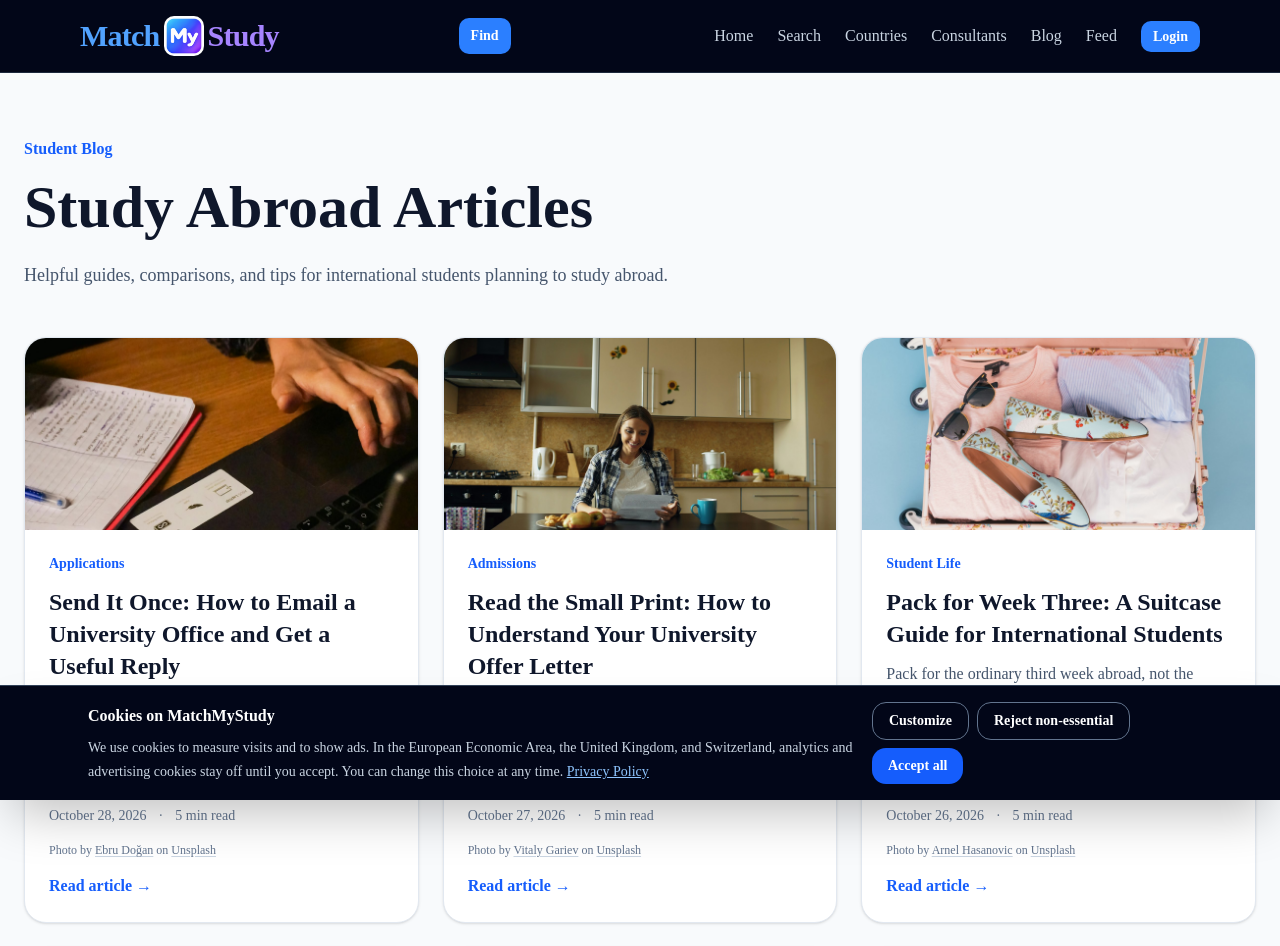
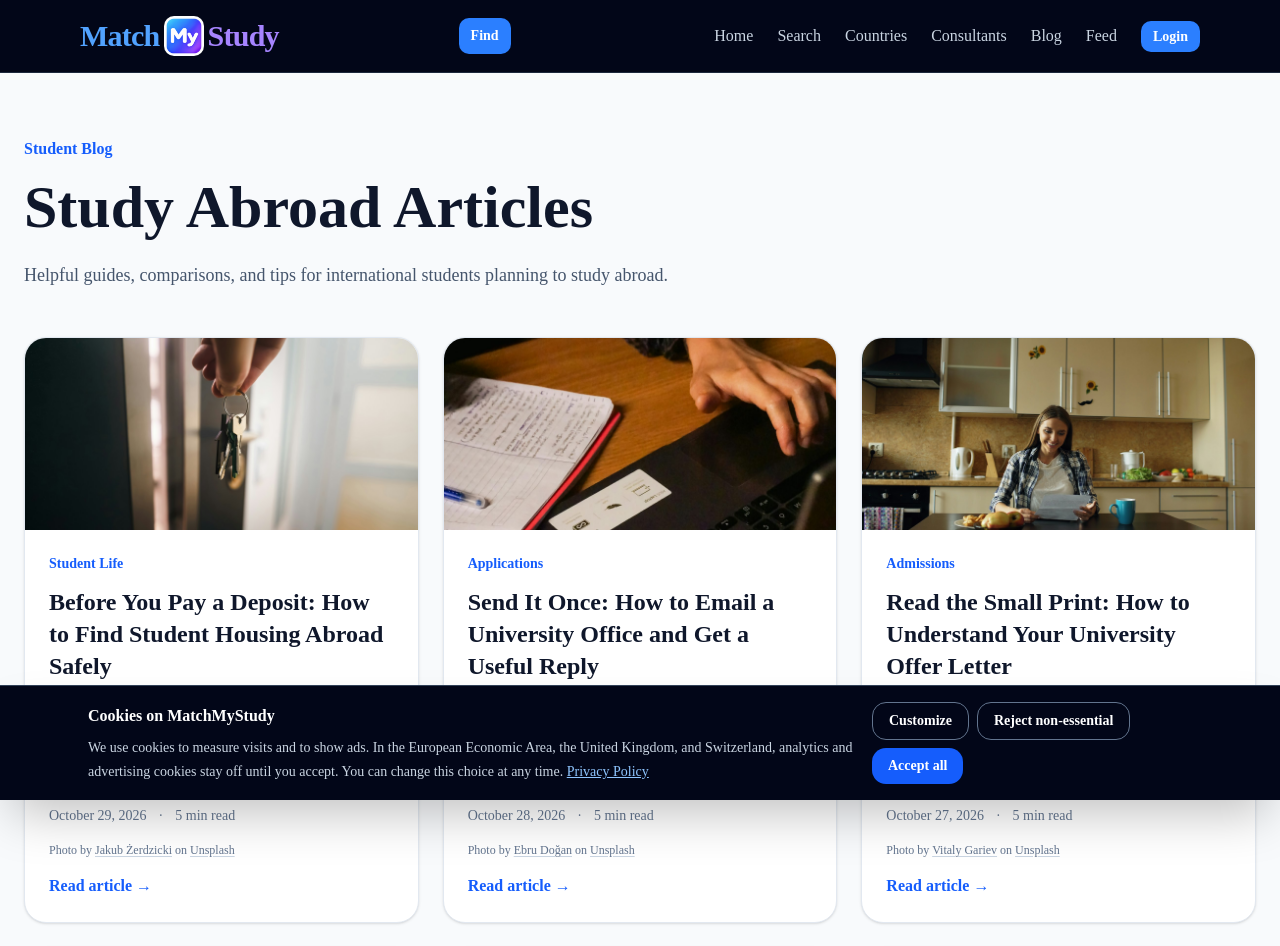
Before and after one commit to Ravindu612/MatchMyStudy, a Next.js app: page /blog in a window 1280 px wide. Shown: the top 946 px of the page. Built offline with nearby package versions, Linux system fonts and the light colour scheme; no server answers.

Commit message:
Add October 29 blog post: Before You Pay a Deposit

```diff
--- a/data/blog/posts.ts
+++ b/data/blog/posts.ts
@@ -72,6 +72,53 @@ export function formatBlogDate(date: string) {
 }
 
 export const blogPosts: BlogPost[] = [
+  {
+    title: "Before You Pay a Deposit: How to Find Student Housing Abroad Safely",
+    slug: "before-you-pay-a-deposit",
+    description: "A calm guide to finding a room abroad from far away: where to look first, the warning signs of a rental scam, what to check in a contract, and when it is safe to send money.",
+    category: "Student Life",
+    date: "2026-10-29",
+    readTime: "5 min read",
+    intro: "Finding a room in a city you have never visited is one of the strangest parts of studying abroad. You are scrolling through photos of kitchens on the other side of the world, trying to guess which street is safe, which price is fair, and which friendly landlord is real.\n\nMost listings are honest. But housing is also where many international students lose money, because they are far away, short on time, and easy to rush. This guide is about slowing down at the one moment that matters most: before you pay anything.",
+    sections: [
+      {
+        heading: "Start with the university, not the internet",
+        text: "Before you open a single listings site, read your university's accommodation pages. Many universities run their own residences, keep lists of approved private halls, or have a housing office that answers questions from new international students. Some offer a guaranteed or priority place for first-year or international students if you apply by a certain date.\n\nEven if university housing is full or not right for you, the housing office often knows which local platforms are reputable, what a normal contract looks like in that country, and which scams are going around this year. A short email to them can save you hours of guessing.",
+      },
+      {
+        heading: "Know what normal looks like where you are going",
+        text: "Renting works differently from country to country. In some places a large deposit is standard; in others it is capped by law. Some cities expect you to bring your own furniture, and in others rooms are almost always furnished. Some contracts include heating, water, and internet, and others leave you to set them up yourself.\n\nLook for the official government or city page on renting, and read your university's advice for students. Once you know what is normal, anything far outside it, such as a much lower rent than similar rooms nearby, or a demand for months of rent upfront, starts to stand out.",
+      },
+      {
+        heading: "The warning signs of a rental scam",
+        text: "Scams tend to look alike. The rent is noticeably cheaper than everything else in the area. The landlord is abroad, busy, or for some reason cannot show you the room, but promises to post the keys once you pay. You are pushed to decide today because \"many other students are interested\". You are asked to pay by money transfer service, cryptocurrency, gift cards, or to a personal account in another country.\n\nOther signs are quieter: photos that look like a hotel advert, an address that does not quite match the pictures, or a landlord who stops answering simple questions once you ask them. If you are unsure, copy one of the photos into a reverse image search. If the same room appears in other cities under other names, walk away.",
+      },
+      {
+        heading: "See the room, or get someone to see it for you",
+        text: "The safest rule is simple: do not send money for a room that nobody you trust has seen. If you cannot visit yourself, ask for a live video call where the landlord walks through the room, opens the window to show the street, and tells you the address while you watch. A recorded video is not the same, because it can be copied.\n\nIf you know a student already in the city, or the university has a buddy or mentor program, ask whether someone could look at the place. Another option is to book a short, flexible stay for your first week or two, through a provider with clear cancellation rules, and look for a longer-term room once you are there. It costs a little more at the start, but it lets you see places in person.",
+      },
+      {
+        heading: "Read the contract before you sign it",
+        text: "Ask for the contract in writing, and read it fully, ideally with a translation tool if it is in a language you do not read well. Check the full address, the names of both parties, the rent and what it includes, the start and end dates, how much notice you must give to leave, and exactly how and when the deposit is returned.\n\nIf something is unclear, ask, and keep the answer in writing. The university housing office or student union can often explain a local contract, and some can check it for you. Never sign a document you have only been shown as a blurry photo, and be wary of anyone who refuses to put the agreement on paper.",
+      },
+      {
+        heading: "When you do pay, leave a trail",
+        text: "Pay through a method that leaves a record and, where possible, gives you some protection: a bank transfer to an account in the landlord's or company's name in the same country as the property, or the payment system of a reputable housing platform. Avoid cash handed over before you have the keys, and avoid anything that cannot be traced or reversed.\n\nKeep every message, receipt, and the signed contract in one folder. On arrival, take dated photos of the room, including any damage, and send them to the landlord. It is a small habit that helps a lot when the deposit comes up again at the end of the year.",
+      },
+      {
+        heading: "If something already went wrong",
+        text: "If you think you have paid a scammer, act quickly and do not feel ashamed. These schemes are designed to fool careful people. Contact your bank or payment provider straight away and ask whether the payment can be stopped. Report it to the local police and the platform where you found the listing, and tell your university's housing or international office, since they may be able to help you find somewhere to stay.\n\nThen take a breath. A lost deposit is painful, but it is not the end of your plans. The next search, done slowly and with these checks, is usually the one that works.",
+      },
+    ],
+    coverImage: "/images/blog/before-you-pay-a-deposit.jpg",
+    coverImageAlt: "A hand holding a keyring next to an open apartment door",
+    unsplash: {
+      photographerName: "Jakub Żerdzicki",
+      photographerUrl: "https://unsplash.com/@jakubzerdzicki",
+      photoUrl:
+        "https://unsplash.com/photos/a-hand-holds-a-keyring-near-an-open-door-z8OGyY0v24w",
+    },
+  },
   {
     title: "Read the Small Print: How to Understand Your University Offer Letter",
     slug: "read-your-offer-letter",
```
Also changed, not shown: public/images/blog/before-you-pay-a-deposit.jpg (added).
